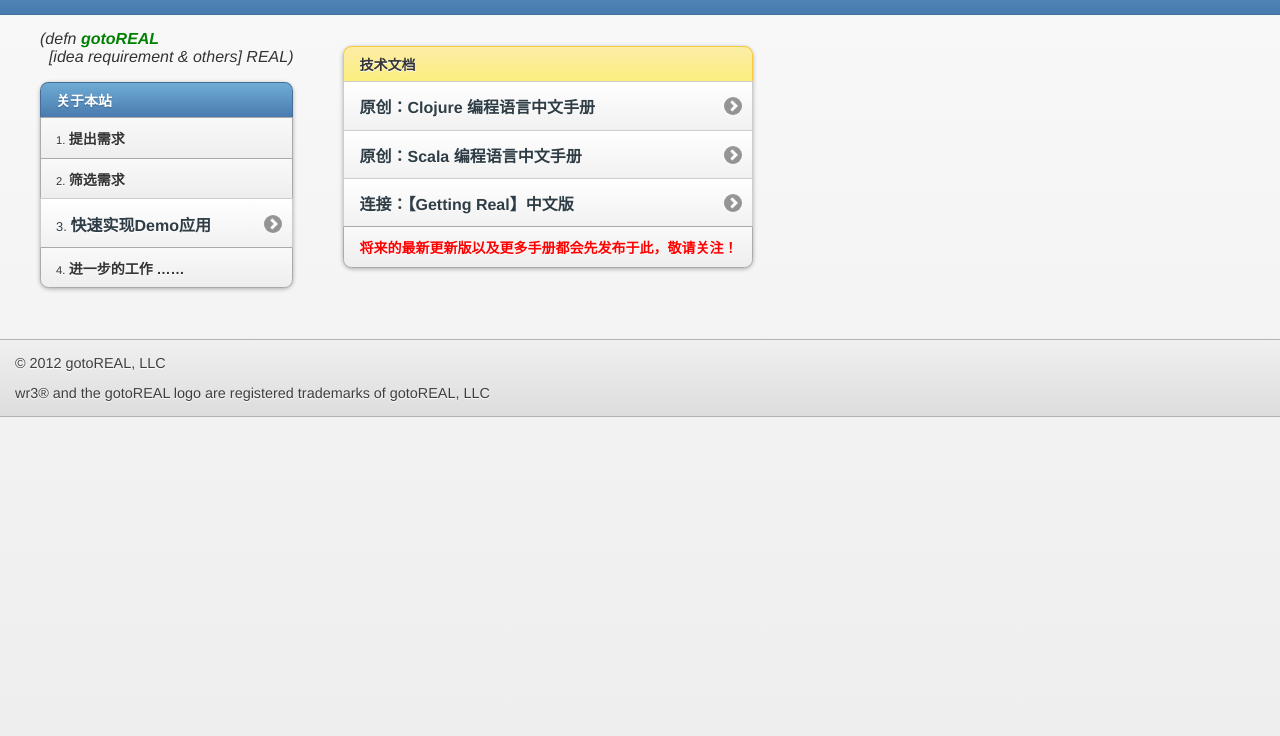
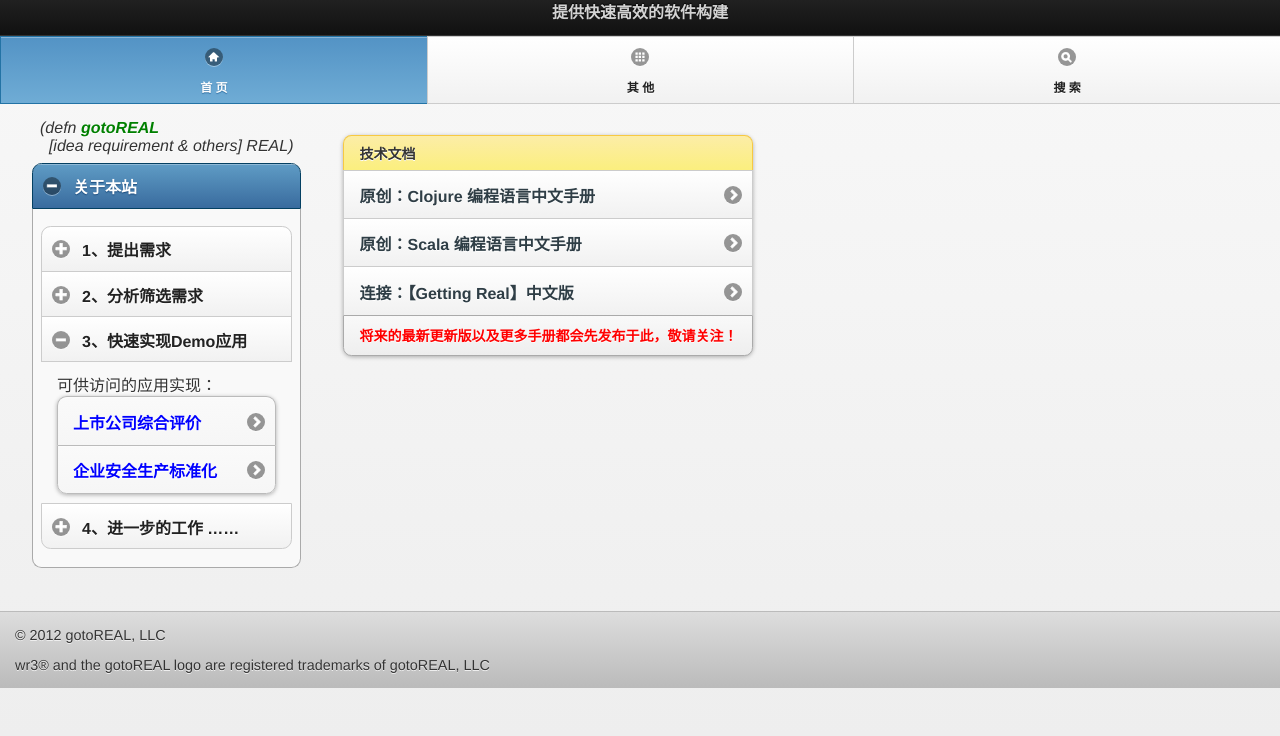
Before and after one commit to jamesqiu/gotoreal.com, a plain HTML site: page index.html in a window 1280 px wide. Shown: the part 64-800 px from the top of the page. Drawn offline with Linux system fonts and the light colour scheme.

Commit message:
index.html

```diff
--- a/index.html
+++ b/index.html
@@ -24,6 +24,12 @@
 			margin: 0px 0 20px 2%;
 			padding: 0px 4% 0 0;
 		}
+		h1,h2 {
+			font-family: Arial,微软雅黑;
+		}
+		.applink {
+			color: blue;
+		}
 
 	</style>
 </head>
@@ -31,26 +37,47 @@
 
 <div data-role="page">
 
-	<div data-role="header" data-theme="b">
-		<h1>goto REAL</h1>
-		<h2>提供快速高效的软件构建</h2>
+	<div data-role="header" data-theme="a">
+		<h1 style="font-size:24px">goto REAL</h1>
+		<h2 style="color:lightgray">提供快速高效的软件构建</h2>
 	</div><!-- /header -->
+
+	<div data-role="navbar" data-iconpos="top" data-inline="true">
+		<ul>
+			<li><a href="#" class="ui-btn-active"  data-icon="home">首 页</a></li>
+			<li><a href="http://dev.sencha.com/deploy/touch/examples/production/kitchensink/index.html#demo/video" target="_blank" data-icon="grid">其 他</a></li>
+			<li><a href="http://m.google.com" target="_blank" data-icon="search">搜 索</a></li>
+		</ul>
+	</div><!-- /navbar -->
+
 
 	<div data-role="content">
 
 	  <div class="content-secondary">
-		  <div><i>(defn <font color=green><b>gotoREAL</b></font> <br/> &nbsp; [idea requirement & others] REAL) </i></div>
-		<ol data-role="listview" data-inset="true" data-theme="c" data-dividertheme="b">
-			<li data-role="list-divider">关于本站</li>
-			<li>提出需求</li>
-			<li>筛选需求</li>
-			<li><a href="/c/grade" target="_blank">快速实现Demo应用</a></li>
-			<li>进一步的工作 ……</li>
-		</ol>
+		<div><i>(defn <font color=green><b>gotoREAL</b></font> <br/> &nbsp; [idea requirement & others] REAL) </i></div>
+		<div data-role="collapsible" data-collapsed="false" data-theme="b" data-content-theme="c">
+			<h3>关于本站</h3>
+			<div data-role="collapsible-set">
+				<div data-role="collapsible"><h4>1、提出需求</h4>清晰明了地提出业务需求；</div>
+				<div data-role="collapsible"><h4>2、分析筛选需求</h4>确认需求能否快速实现；</div>
+				<div data-role="collapsible" data-collapsed="false" ><h4>3、快速实现Demo应用</h4>可供访问的应用实现：
+					<ul data-role="listview" data-inset="true" data-theme="d" style="margin:0px">
+						<li><a href="/c/grade" target="_blank" style="color:blue">上市公司综合评价</a></li>
+						<li><a href="/c/esp"   target="_blank" style="color:blue">企业安全生产标准化</a></li>
+					</ul>
+				</div>
+				<div data-role="collapsible"><h4>4、进一步的工作 ……</h4>联系方式：
+					<ul data-role="listview" data-inset="true" data-theme="d" style="margin:0px">
+						<li><a href="tel:62703119">电话</a></li>
+						<li><a href="mailto:jamesqiu@sina.com">邮件</a></li>
+					</ul>
+				</div>
+			</div>
+		</div>
 	  </div>
 
 	  <div class="content-primary">
-		  <nav>
+		<nav>
 		<ul data-role="listview" data-inset="true" data-theme="c" data-dividertheme="e">
 			<li data-role="list-divider">技术文档</li>
 			<li><a href="http://qiujj.com/static/clojure-handbook.html" target="_blank" >原创：Clojure 编程语言中文手册</a></li>
@@ -58,23 +85,11 @@
 			<li><a href="http://gettingreal.37signals.com/GR_chn.php" target="_blank">连接：【Getting Real】中文版</a></li>
 			<li style="color:red">将来的最新更新版以及更多手册都会先发布于此，敬请关注！</li>
 		</ul>
-		  </nav>
+		</nav>
 	  </div>
 	</div><!-- /content -->
 
-<script type="text/javascript"><!--
-google_ad_client = "ca-pub-7540884532318361";
-/* ga1 */
-google_ad_slot = "9392777569";
-google_ad_width = 336;
-google_ad_height = 280;
-//-->
-</script>
-<script type="text/javascript"
-src="http://pagead2.googlesyndication.com/pagead/show_ads.js">
-</script>
-
-	<div data-role="footer" class="footer-docs ui-footer ui-bar-c" data-theme="c" role="contentinfo">
+	<div data-role="footer" class="footer-docs ui-footer" data-theme="d" role="contentinfo">
 		<p>© 2012 gotoREAL, LLC</p>
 		<p>wr3® and the gotoREAL logo are registered trademarks of gotoREAL, LLC</p>
 	</div>
```
